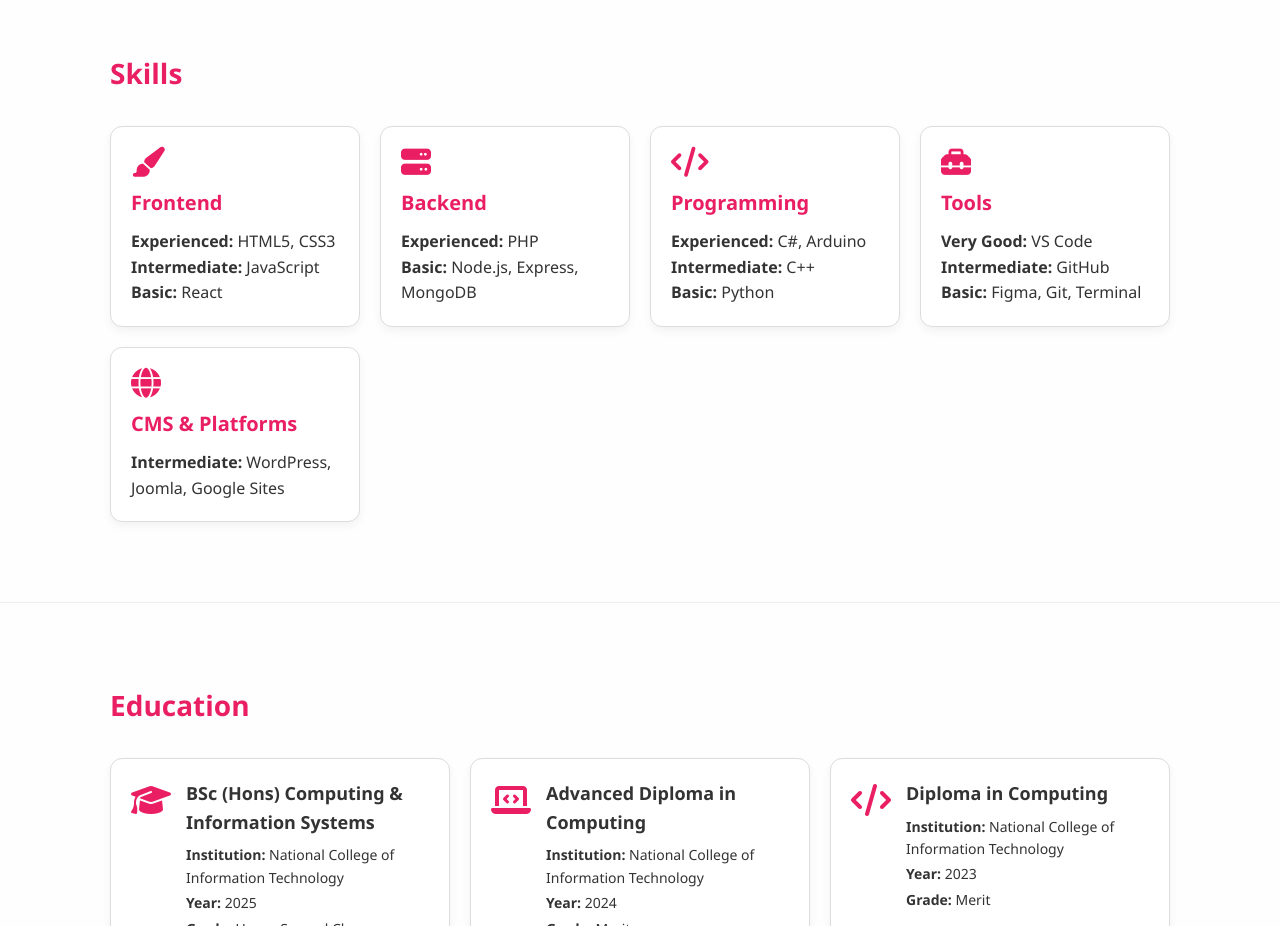
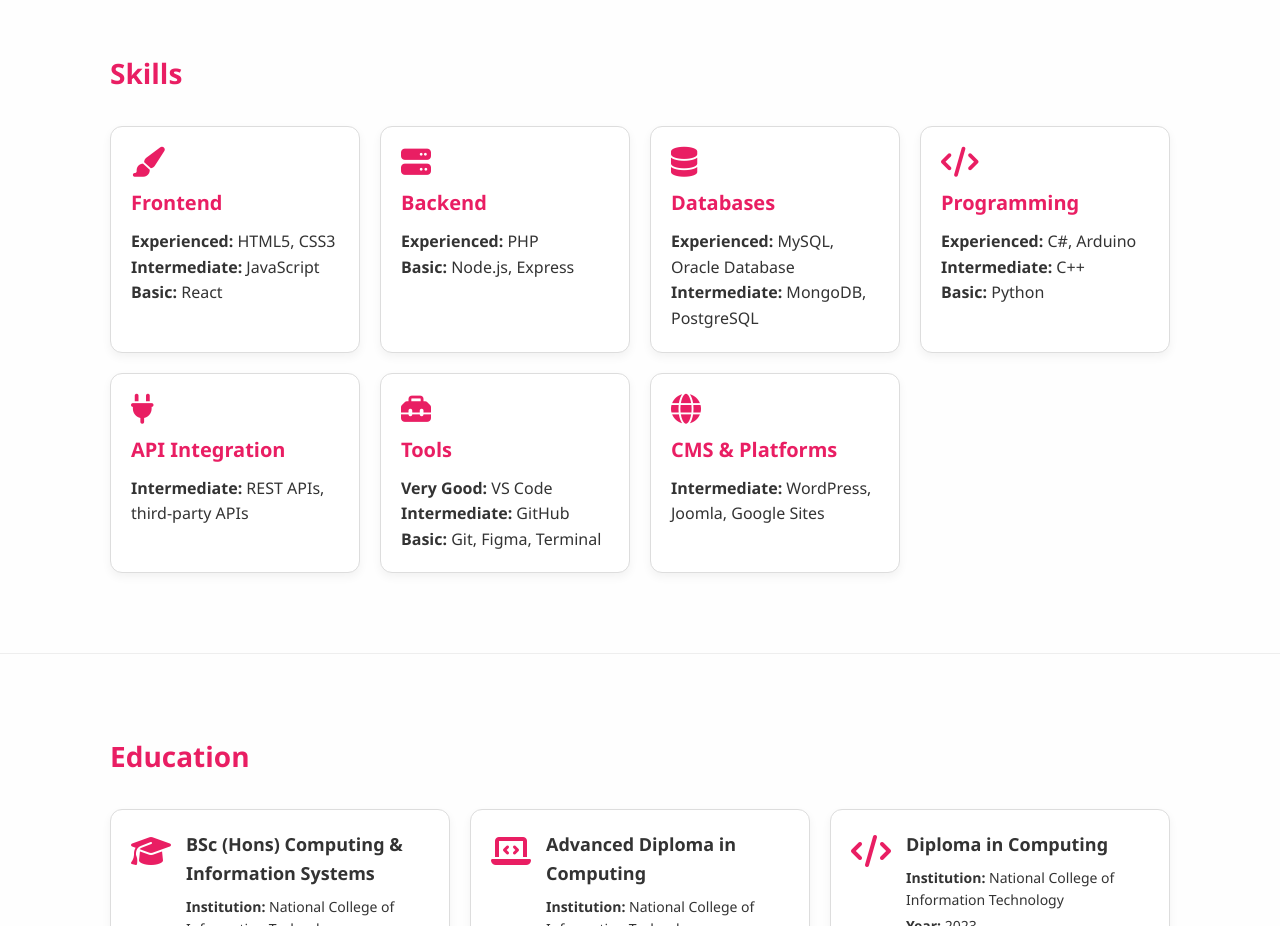
Before and after one commit to rwbyamy/rwbyamy.github.io, a plain HTML site: page index.html in a window 1280 px wide. Shown: the part 1000-1926 px from the top of the page. Drawn offline with nearby package versions, Linux system fonts and the light colour scheme.

Commit message:
Add files via upload

```diff
--- a/index.html
+++ b/index.html
@@ -69,12 +69,21 @@
                 <p><strong>Intermediate:</strong> JavaScript</p>
                 <p><strong>Basic:</strong> React</p>
             </div>
+
             <div class="skill-card">
                 <i class="fa-solid fa-server skill-icon"></i>
                 <h3>Backend</h3>
                 <p><strong>Experienced:</strong> PHP</p>
-                <p><strong>Basic:</strong> Node.js, Express, MongoDB</p>
+                <p><strong>Basic:</strong> Node.js, Express</p>
             </div>
+
+            <div class="skill-card">
+                <i class="fa-solid fa-database skill-icon"></i>
+                <h3>Databases</h3>
+                <p><strong>Experienced:</strong> MySQL, Oracle Database</p>
+                <p><strong>Intermediate:</strong> MongoDB, PostgreSQL</p>
+            </div>
+
             <div class="skill-card">
                 <i class="fa-solid fa-code skill-icon"></i>
                 <h3>Programming</h3>
@@ -82,13 +91,21 @@
                 <p><strong>Intermediate:</strong> C++</p>
                 <p><strong>Basic:</strong> Python</p>
             </div>
+
+            <div class="skill-card">
+                <i class="fa-solid fa-plug skill-icon"></i>
+                <h3>API Integration</h3>
+                <p><strong>Intermediate:</strong> REST APIs, third-party APIs</p>
+            </div>
+
             <div class="skill-card">
                 <i class="fa-solid fa-toolbox skill-icon"></i>
                 <h3>Tools</h3>
                 <p><strong>Very Good:</strong> VS Code</p>
                 <p><strong>Intermediate:</strong> GitHub</p>
-                <p><strong>Basic:</strong> Figma, Git, Terminal</p>
+                <p><strong>Basic:</strong> Git, Figma, Terminal</p>
             </div>
+
             <div class="skill-card">
                 <i class="fa-solid fa-globe skill-icon"></i>
                 <h3>CMS & Platforms</h3>
@@ -97,7 +114,6 @@
         </div>
     </div>
 </section>
-
 
 <section id="education" class="section">
     <div class="wrapper">
```
